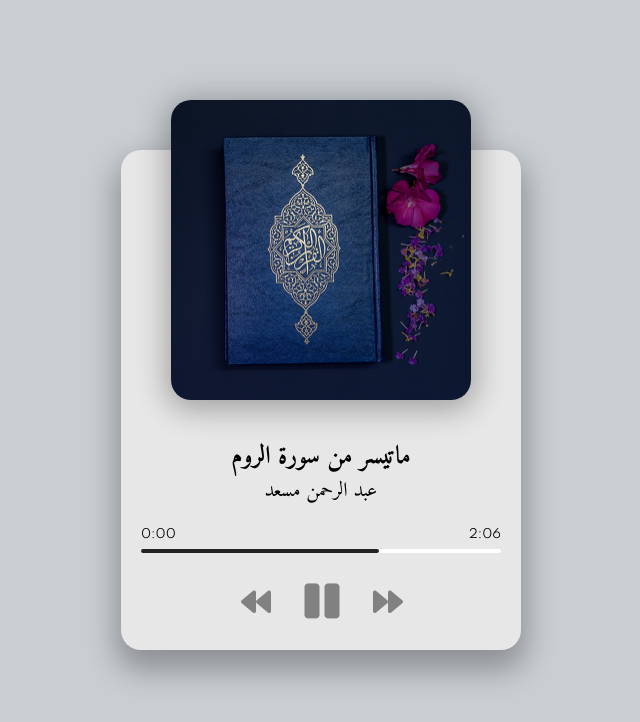
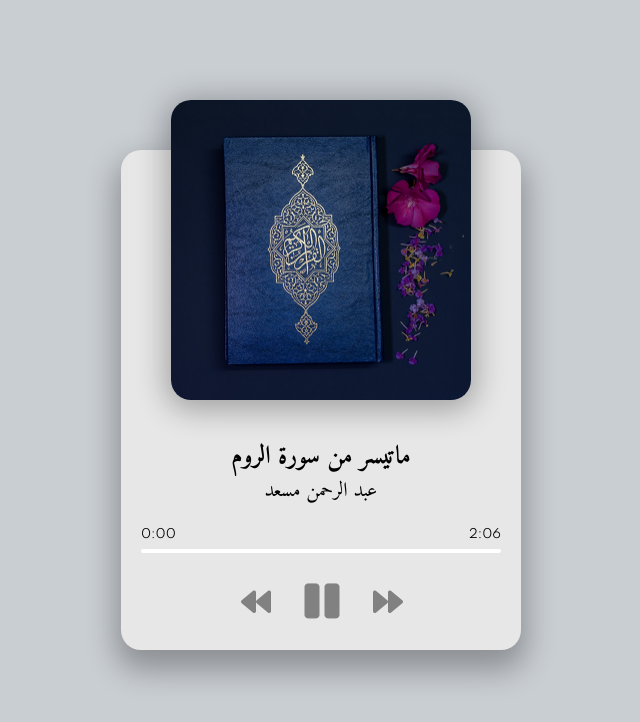
Before and after one commit to MostafaAE/javascript-practice, a plain HTML site: page 15-quran-player/index.html in a window 1280 px wide. Both pictures are taken after a click on the icon 575 px from the left and 602 px from the top of the page. Shown: the whole page, without its empty margins (319-959 px from the left). Drawn offline with Linux system fonts and the light colour scheme.

Commit message:
Implement progress bar functionality

```diff
--- a/15-quran-player/script.js
+++ b/15-quran-player/script.js
@@ -63,10 +63,20 @@ const nextAudio = function () {
   loadAudio(curAudioIdx);
   playAudio();
 };
+
 const prevAudio = function () {
   curAudioIdx = (curAudioIdx - 1 + audios.length) % audios.length;
   loadAudio(curAudioIdx);
   playAudio();
+};
+
+const updateProgressBar = function (e) {
+  if (audioIsPlaying) {
+    const { currentTime, duration } = e.target;
+
+    const progressPercentage = (currentTime / duration) * 100;
+    audioProgress.style.width = `${progressPercentage}%`;
+  }
 };
 
 // Event Listeners
@@ -78,4 +88,6 @@ prevBtn.addEventListener('click', prevAudio);
 
 nextBtn.addEventListener('click', nextAudio);
 
+audioPlayer.addEventListener('timeupdate', updateProgressBar);
+
 loadAudio(0);
--- a/15-quran-player/style.css
+++ b/15-quran-player/style.css
@@ -72,7 +72,7 @@ span {
   border-radius: 5px;
   height: 100%;
   /* change this to show progress */
-  width: 66%;
+  width: 0%;
   transition: width 0.1s linear;
 }
 
```
